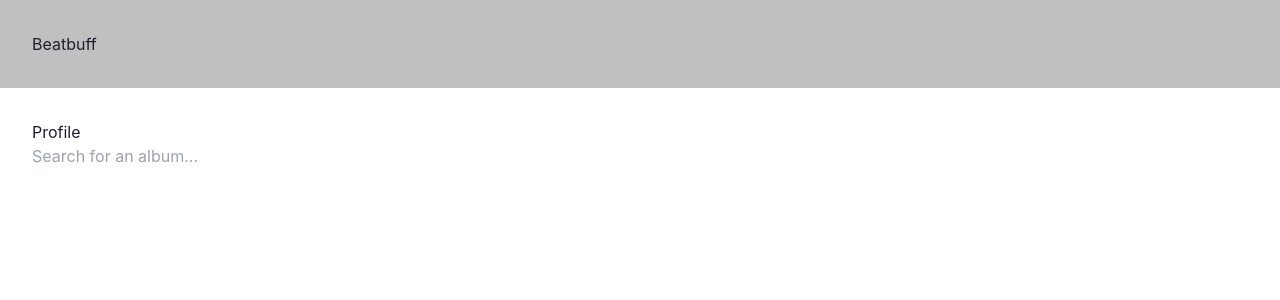
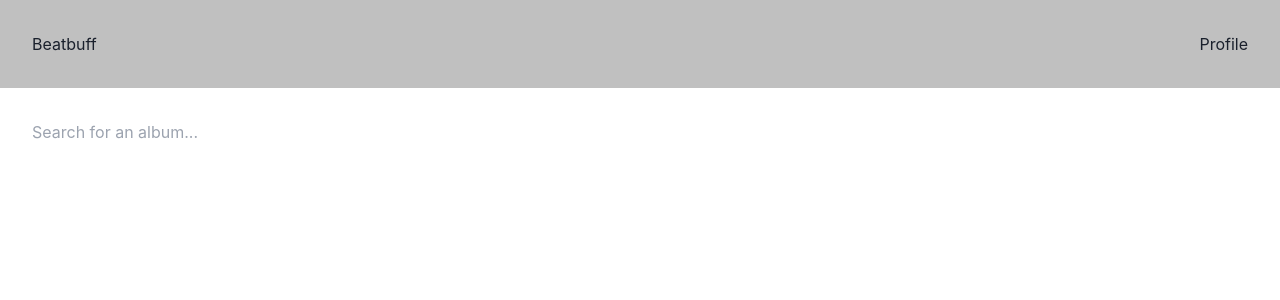
Before and after one commit to 437group11/437group11, a Next.js app: page /feed in a window 1280 px wide. Shown: the top 300 px of the page. Built offline with nearby package versions, Linux system fonts and the light colour scheme.

Commit message:
changed header routing

```diff
--- a/components/header.tsx
+++ b/components/header.tsx
@@ -1,11 +1,49 @@
 import Link from "next/link";
+import { useRouter } from "next/router";
+
 
 export default function header() {
-    return (
+    const router = useRouter();
+    const { pathname } = router;
+
+    let headerContent;
+
+    if (pathname === "/feed")
+    {
+        headerContent = (
+            <header className="bg-bg-darker p-8">
+                <Link href="/feed">
+                    Beatbuff
+                </Link>
+                <Link href="/profile" className="float-right">
+                    Profile
+                </Link>
+            </header>
+        );
+    }
+
+    else if (pathname === "/profile")
+    {
+        headerContent = (
+        <header className="bg-bg-darker p-8">
+            <Link href="/feed">
+                Beatbuff
+            </Link>
+            <Link href="/" className="float-right">
+                Log Out
+            </Link>
+        </header>
+        );
+    }
+    else
+    {
+        headerContent = (
         <header className="bg-bg-darker p-8">
             <Link href="/">
-                Beatbuff
+                    Beatbuff
             </Link>
         </header>
-    )
+        );
+    }
+    return headerContent;
 }
--- a/pages/feed.tsx
+++ b/pages/feed.tsx
@@ -19,7 +19,6 @@ const MAX_RATING = 10
 const DEFAULT_RATING = (MIN_RATING + MAX_RATING) / 2
 
 export default function Feed() {
-
     console.log()
     const [formData, setFormData] = useState({
         albumId: '',
@@ -124,7 +123,6 @@ export default function Feed() {
     return (
         <RootLayout>
             <div className="bg min-h-screen text-white">
-                <a href="/profile">Profile</a>
                 <div className="flex flex-col overflow-x-auto lg:flex-row">
                     <div>
                         <input
```
